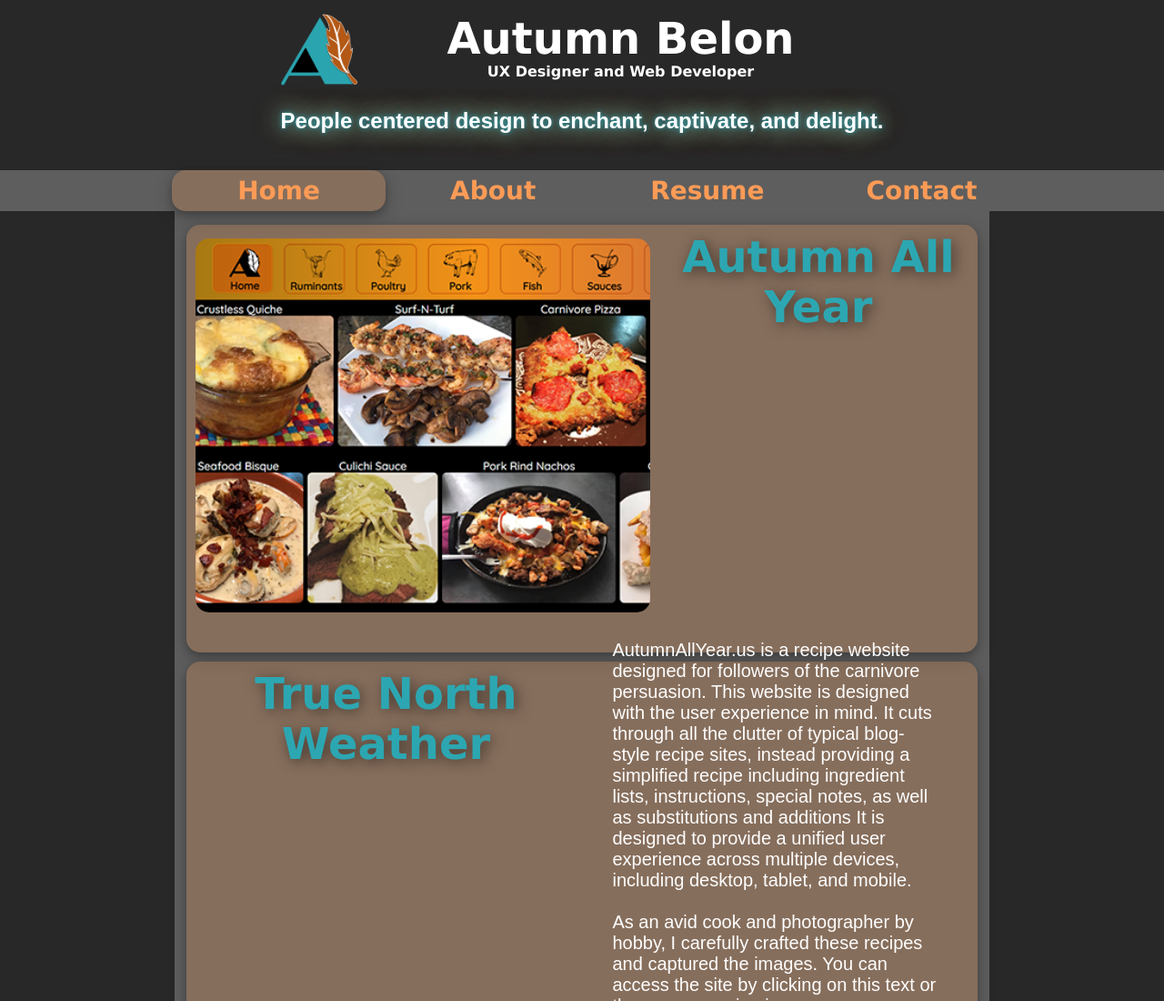
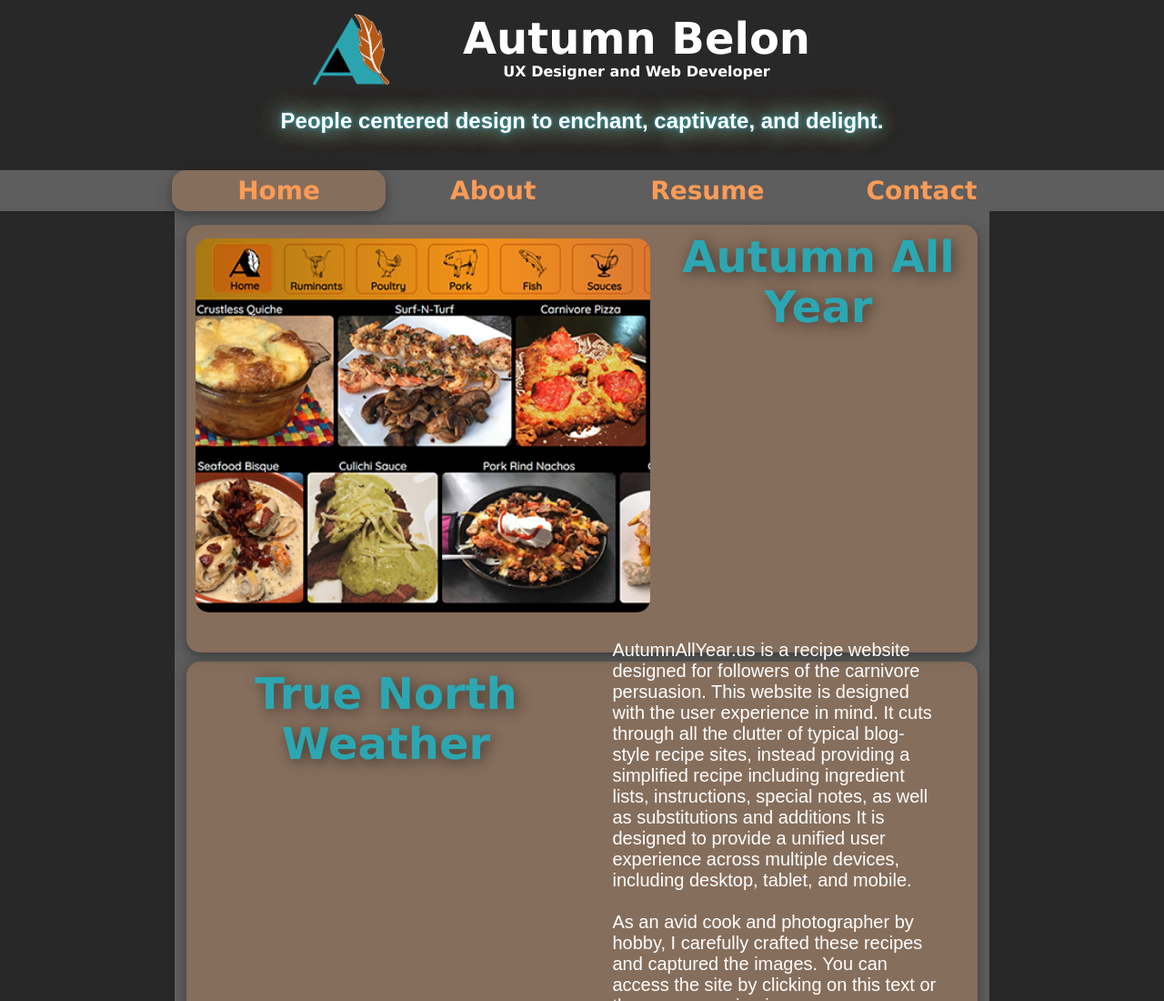
Before and after one commit to ajbelon/autumnbelon.com, a plain HTML site: page index.html in a window 1280 px wide. Shown: the top 1100 px of the page at 91% size. Drawn offline with Linux system fonts and the light colour scheme.

Commit message:
Update class.css

```diff
--- a/class.css
+++ b/class.css
@@ -377,9 +377,8 @@ a, a:visited {
 }
 
 .header img {
-    margin: 15px 0 0 0;
+    margin: 15px 0 0 35px;
     width: 85px;
-    text-align: right;
     float: left;
 }
 
@@ -409,6 +408,7 @@ a, a:visited {
     padding: 0;
     font-size: 1.5em;
     text-shadow: 0 0 5px rgba(42,162,176,69), 0 0 25px rgba(112,243,255,100), 0 0 30px rgba(179,88,21,70);
+    text-align: center;
 }
 
 #menu {
```
